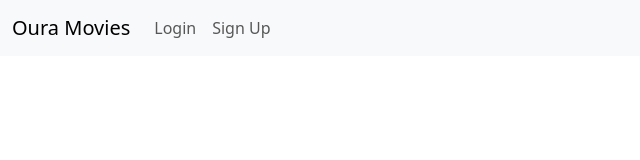
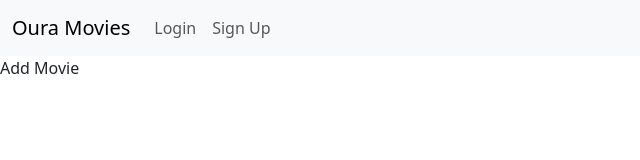
Before and after one commit to JoseMiguelVazquez/oura_movies_frontend, a React (Vite) app: page /newMovie in a window 1280 px wide. Shown: the top 160 px of the page, without its empty margins (0-640 px from the left). Built offline with nearby package versions, Linux system fonts and the light colour scheme.

Commit message:
add movie page created

```diff
--- a/src/App.jsx
+++ b/src/App.jsx
@@ -5,6 +5,7 @@ import Navbar from './components/Navbar'
 import Home from './pages/Home'
 import SignUp from "./pages/SignUp"
 import Login from './pages/Login'
+import AddMovie from "./pages/AddMovie"
 
 
 function App() {
@@ -17,6 +18,7 @@ function App() {
           <Route path="/" element={<Home />} />
           <Route path="/signup" element={<SignUp />} />
           <Route path="/login" element={<Login />} />
+          <Route path="/newMovie" element={<AddMovie />} />
         </Routes>
       </BrowserRouter>
       <ToastContainer />
--- a/src/components/Navbar.jsx
+++ b/src/components/Navbar.jsx
@@ -30,6 +30,9 @@ const Navbar = () => {
                             <li className='nav-item'>
                                 Hello, {user.name}
                             </li>
+                            <li>
+                                <NavLink to='/newMovie' className='nav-link'>Add Movie</NavLink>
+                            </li>
                             <li className='nav-item'>
                                 <button onClick={onLogout} className='nav-link'>Logout</button>
                             </li>
--- /dev/null
+++ b/src/pages/AddMovie.jsx
@@ -0,0 +1,9 @@
+const AddMovie = () => {
+  return (
+    <div>
+      Add Movie
+    </div>
+  )
+}
+
+export default AddMovie
```
